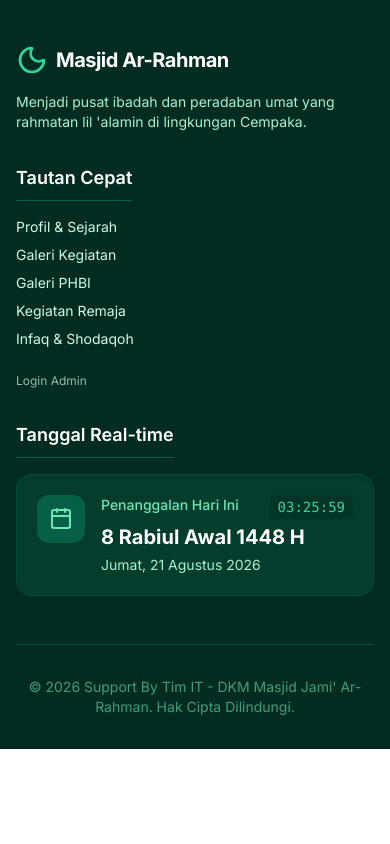
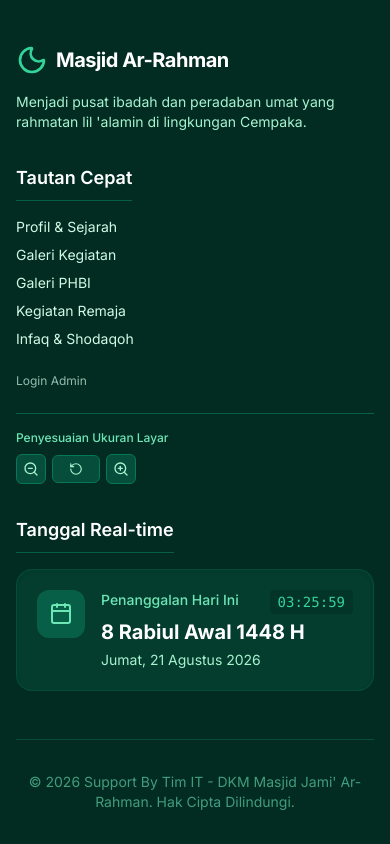
Before and after one commit to ikatanremajamasjidarrahman23-arch/Web-Masjid-Ar-Rahman, a Next.js app: page / in a window 390 px wide. Shown: the part 3962-4806 px from the top of the page. Before the commit the page ends 4711 px from the top, so only its background shows below. Built offline with nearby package versions, Linux system fonts and the light colour scheme; no server answers; the database is empty; a web font is replaced by a local one.

Commit message:
Ubah gaya tampilan jabatan di versi mobile dan tambah fitur penyesuaian ukuran website di footer

```diff
--- a/src/components/Footer.tsx
+++ b/src/components/Footer.tsx
@@ -3,6 +3,7 @@ import { Moon, MapPin, Phone, Mail } from "lucide-react";
 import { prisma } from "@/lib/prisma";
 
 import HijriCalendarWidget from "./HijriCalendarWidget";
+import TextSizeAdjuster from "./TextSizeAdjuster";
 
 export default async function Footer() {
   const settings = await prisma.settings.findFirst();
@@ -36,6 +37,7 @@ export default async function Footer() {
               <Link href="/irmas" className="hover:text-white transition-colors hover:underline w-fit">Kegiatan Remaja</Link>
               <Link href="/donasi" className="hover:text-white transition-colors hover:underline w-fit">Infaq & Shodaqoh</Link>
               <Link href="/admin" className="hover:text-primary-400 transition-colors hover:underline mt-4 w-fit text-xs opacity-70">Login Admin</Link>
+              <TextSizeAdjuster />
             </ul>
           </div>
 
--- a/src/components/OrganizationChart.tsx
+++ b/src/components/OrganizationChart.tsx
@@ -71,12 +71,12 @@ export default function OrganizationChart({ members }: { members: Member[] }) {
         <div className="md:hidden flex flex-col divide-y divide-gray-200 bg-white">
           {members.map((member) => (
             <div key={member.id} className="p-4 hover:bg-gray-50 transition-colors duration-150">
-               <div className="flex items-start mb-3 border-b border-gray-100 pb-3">
-                 <span className="text-xs font-bold bg-[#0f5132] text-white px-2.5 py-1 rounded-md shrink-0 uppercase tracking-wide">
+               <div className="flex justify-center mb-2 border-b border-gray-100 pb-2">
+                 <span className="text-sm font-bold text-[#0f5132] text-center uppercase tracking-wide break-words">
                    {member.position}
                  </span>
                </div>
-               <div className="text-sm text-gray-800 whitespace-pre-line leading-relaxed font-medium">
+               <div className="text-sm text-gray-800 whitespace-pre-line leading-relaxed font-medium text-center">
                  {member.name.replace(/\\n/g, '\n')}
                </div>
             </div>
--- /dev/null
+++ b/src/components/TextSizeAdjuster.tsx
@@ -0,0 +1,67 @@
+"use client";
+
+import { useState, useEffect } from "react";
+import { ZoomIn, ZoomOut, RotateCcw } from "lucide-react";
+
+export default function TextSizeAdjuster() {
+  const [scale, setScale] = useState(100); // percentage
+
+  useEffect(() => {
+    // load saved scale on mount
+    const savedScale = localStorage.getItem("site-text-scale");
+    if (savedScale) {
+      const numScale = parseInt(savedScale, 10);
+      setScale(numScale);
+      document.documentElement.style.fontSize = `${numScale}%`;
+    }
+  }, []);
+
+  const changeScale = (amount: number) => {
+    let newScale = scale + amount;
+    // limit scale between 70% and 150%
+    if (newScale < 70) newScale = 70;
+    if (newScale > 150) newScale = 150;
+
+    setScale(newScale);
+    document.documentElement.style.fontSize = `${newScale}%`;
+    localStorage.setItem("site-text-scale", newScale.toString());
+  };
+
+  const resetScale = () => {
+    setScale(100);
+    document.documentElement.style.fontSize = ""; // reset to browser default
+    localStorage.setItem("site-text-scale", "100");
+  };
+
+  return (
+    <div className="mt-4 pt-4 border-t border-primary-800 flex flex-col gap-2">
+      <span className="text-xs text-primary-300 font-medium">Penyesuaian Ukuran Layar</span>
+      <div className="flex items-center gap-1.5">
+        <button
+          onClick={() => changeScale(-10)}
+          className="p-1.5 bg-primary-900 border border-primary-700 text-primary-200 rounded-md hover:bg-primary-800 transition-colors"
+          title="Perkecil Ukuran"
+          aria-label="Perkecil Ukuran"
+        >
+          <ZoomOut className="w-4 h-4" />
+        </button>
+        <button
+          onClick={resetScale}
+          className="px-2 py-1.5 bg-primary-900 border border-primary-700 text-primary-200 rounded-md hover:bg-primary-800 transition-colors text-xs font-semibold w-12 text-center flex justify-center items-center gap-1"
+          title="Reset Ukuran"
+          aria-label="Reset Ukuran"
+        >
+          {scale === 100 ? <RotateCcw className="w-3.5 h-3.5" /> : `${scale}%`}
+        </button>
+        <button
+          onClick={() => changeScale(10)}
+          className="p-1.5 bg-primary-900 border border-primary-700 text-primary-200 rounded-md hover:bg-primary-800 transition-colors"
+          title="Perbesar Ukuran"
+          aria-label="Perbesar Ukuran"
+        >
+          <ZoomIn className="w-4 h-4" />
+        </button>
+      </div>
+    </div>
+  );
+}
```
